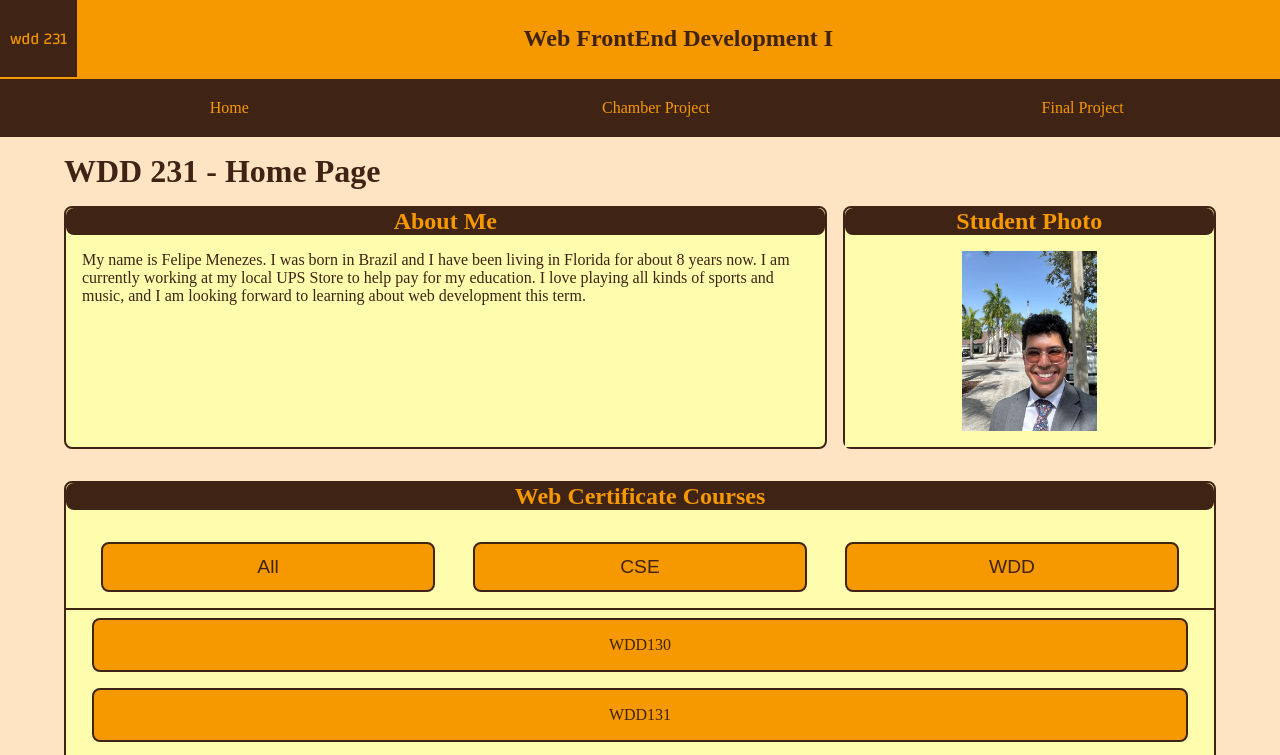
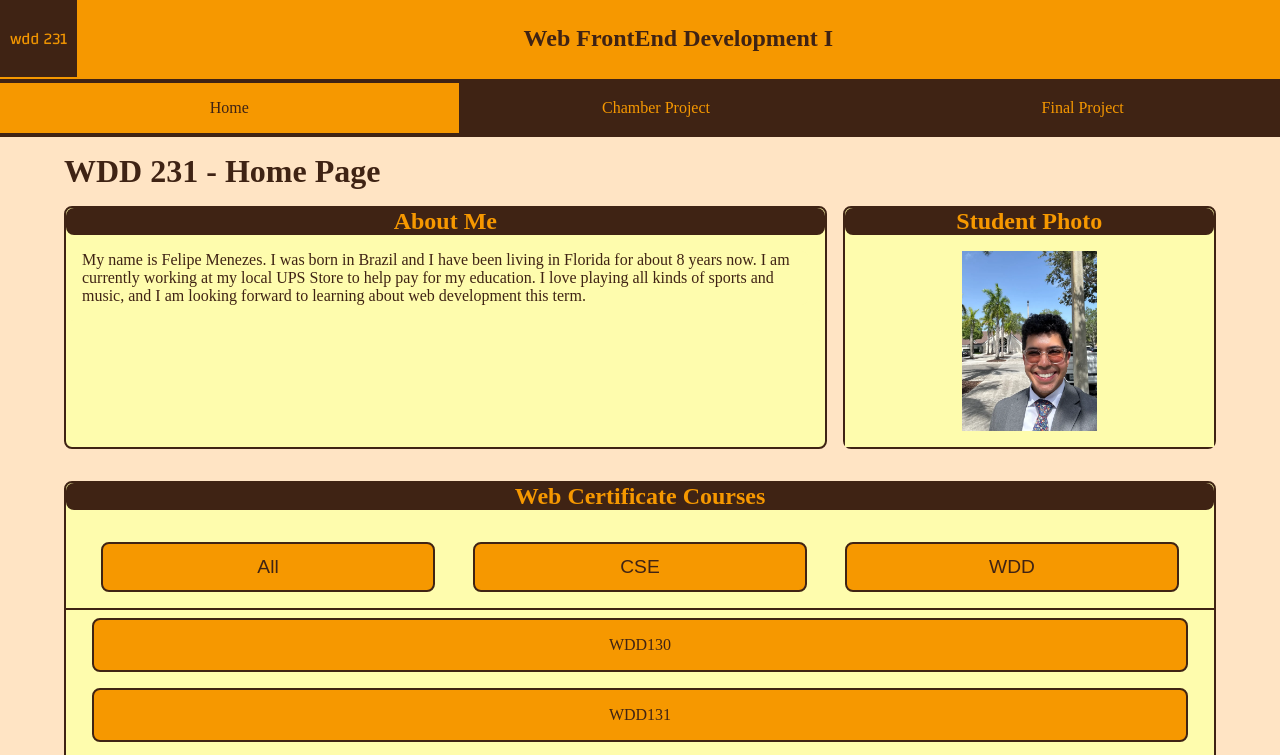
Before and after one commit to Fehlipe19/wdd231, a plain HTML site: page index.html in a window 1280 px wide. Both pictures are taken after a click on the link "Home". Shown: the top 755 px of the page. Drawn offline with Linux system fonts and the light colour scheme.

Commit message:
Add wayfinding in navigation bar

```diff
--- a/scripts/navigation.js
+++ b/scripts/navigation.js
@@ -5,3 +5,27 @@ menuButton.addEventListener("click", () => {
   navList.classList.toggle("open");
   menuButton.classList.toggle("active");
 });
+
+const tabs = document.querySelectorAll(".mobile-nav > li > a");
+// console.log(tabs);
+
+// function currentTab (tab) => {
+//   tab.addEventListener("click", () => {
+
+//   });
+// }
+
+function toggleCurrent(tabs) {
+  tabs.forEach((tab) => {
+    if (tab.classList.contains("current-tab")) {
+      tab.classList.remove("current-tab");
+    }
+  });
+}
+
+tabs.forEach((tab) => {
+  tab.addEventListener("click", () => {
+    toggleCurrent(tabs);
+    tab.classList.add("current-tab");
+  });
+});
--- a/styles/small.css
+++ b/styles/small.css
@@ -116,7 +116,8 @@ li a {
   text-align: center;
 }
 
-li a:hover {
+li a:hover,
+.current-tab {
   background-color: var(--light-color);
   color: var(--dark-bg);
 }
```
